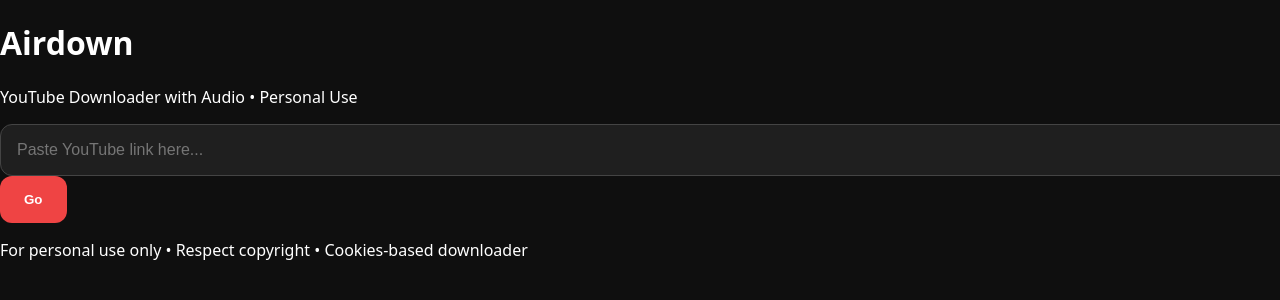
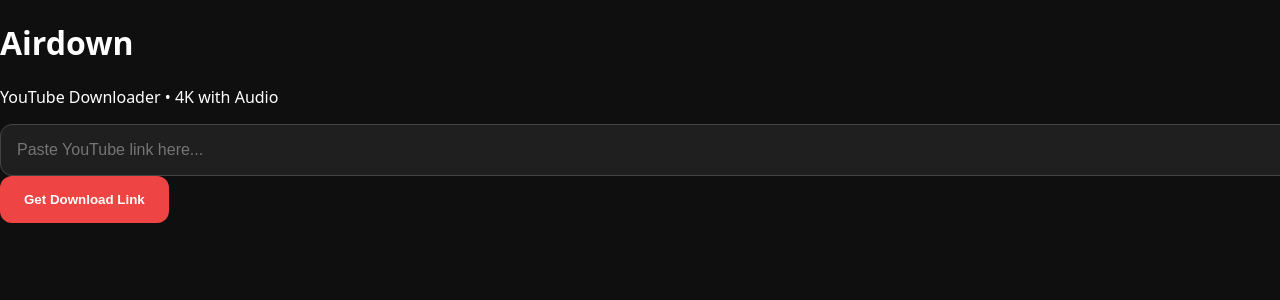
Before and after one commit to akggautamasar/Airdown, a Next.js app: page / in a window 1280 px wide. Shown: the top 300 px of the page. Built offline with nearby package versions, Linux system fonts and the light colour scheme.

Commit message:
Update page.js

```diff
--- a/app/page.js
+++ b/app/page.js
@@ -9,138 +9,112 @@
   const [error, setError] = useState('');
   const [downloading, setDownloading] = useState(false);
 
-  // ← Change this if your backend URL is different
-  const backendUrl = 'https://ytdownback.onrender.com';
-
-  const fetchInfo = async () => {
-    if (!url.trim()) {
-      setError('Please paste a YouTube link');
-      return;
-    }
+  const handleSubmit = async (e) => {
+    e.preventDefault();
+    if (!url.trim()) return;
 
     setLoading(true);
     setError('');
     setVideoInfo(null);
 
     try {
-      const response = await fetch(`${backendUrl}/info`, {
+      const response = await fetch('https://api.cobalt.tools/api/json', {
         method: 'POST',
         headers: { 'Content-Type': 'application/json' },
-        body: JSON.stringify({ url: url.trim() }),
+        body: JSON.stringify({
+          url: url.trim(),
+          isAudioOnly: false,
+        }),
       });
 
       const data = await response.json();
 
-      if (!response.ok) {
-        throw new Error(data.error || 'Failed to fetch video info');
+      if (data.status === 'error' || !data.url) {
+        throw new Error(data.text || 'Failed to process this video. Try another one.');
       }
 
-      setVideoInfo(data);
+      setVideoInfo({
+        title: data.text || 'YouTube Video',
+        downloadUrl: data.url,
+        thumbnail: `https://i.ytimg.com/vi/${url.split('v=')[1]?.split('&')[0] || url.split('/').pop()}/maxresdefault.jpg`,
+      });
     } catch (err) {
-      console.error(err);
-      setError(err.message || 'Failed to fetch video. Make sure your cookies.txt is valid and not expired.');
+      setError(err.message || 'Something went wrong. Try a different public video.');
     } finally {
       setLoading(false);
     }
   };
 
-  const handleDownload = (formatId) => {
+  const handleDownload = () => {
+    if (!videoInfo) return;
     setDownloading(true);
-    const downloadUrl = `${backendUrl}/download?url=${encodeURIComponent(url)}&format_id=${formatId}`;
 
-    // Trigger download
     const link = document.createElement('a');
-    link.href = downloadUrl;
+    link.href = videoInfo.downloadUrl;
     link.download = '';
     document.body.appendChild(link);
     link.click();
     document.body.removeChild(link);
 
-    setTimeout(() => setDownloading(false), 2000);
+    setTimeout(() => setDownloading(false), 1500);
   };
 
   return (
     <div className="min-h-screen bg-zinc-950 text-white p-6">
-      <div className="max-w-2xl mx-auto">
-        {/* Header */}
-        <div className="text-center mb-12 pt-8">
-          <h1 className="text-6xl font-bold mb-3 tracking-tight">Airdown</h1>
-          <p className="text-zinc-400 text-lg">YouTube Downloader with Audio • Personal Use</p>
+      <div className="max-w-xl mx-auto">
+        <div className="text-center mb-12 pt-10">
+          <h1 className="text-6xl font-bold mb-2">Airdown</h1>
+          <p className="text-zinc-400">YouTube Downloader • 4K with Audio</p>
         </div>
 
-        {/* Input Section */}
-        <div className="bg-zinc-900 p-8 rounded-3xl shadow-2xl mb-10">
-          <div className="flex gap-3">
+        <form onSubmit={handleSubmit} className="bg-zinc-900 p-8 rounded-3xl mb-10">
           <input
             type="text"
             value={url}
             onChange={(e) => setUrl(e.target.value)}
             placeholder="Paste YouTube link here..."
-              className="flex-1 bg-zinc-800 border border-zinc-700 rounded-2xl px-6 py-5 text-lg focus:outline-none focus:border-red-600 placeholder:text-zinc-500"
+            className="w-full bg-zinc-800 border border-zinc-700 rounded-2xl px-6 py-5 text-lg focus:outline-none focus:border-red-600 mb-6 placeholder:text-zinc-500"
           />
           <button
-              onClick={fetchInfo}
+            type="submit"
             disabled={loading}
-              className="bg-red-600 hover:bg-red-700 px-10 rounded-2xl font-semibold disabled:opacity-70 transition-all"
+            className="w-full bg-red-600 hover:bg-red-700 py-5 rounded-2xl font-semibold text-lg disabled:opacity-70 transition"
           >
-              {loading ? 'Fetching...' : 'Go'}
+            {loading ? 'Processing...' : 'Get Download Link'}
           </button>
-          </div>
-        </div>
+        </form>
 
-        {/* Error Message */}
         {error && (
           <div className="bg-red-950 border border-red-800 p-5 rounded-2xl text-red-400 mb-8 text-center">
             {error}
           </div>
         )}
 
-        {/* Video Info & Formats */}
         {videoInfo && (
-          <div className="bg-zinc-900 rounded-3xl p-8 shadow-2xl">
-            <div className="flex gap-6 mb-8">
+          <div className="bg-zinc-900 rounded-3xl p-8 text-center">
             {videoInfo.thumbnail && (
               <img
                 src={videoInfo.thumbnail}
                 alt="thumbnail"
-                  className="w-48 h-28 object-cover rounded-xl flex-shrink-0"
+                className="w-full rounded-2xl mb-6"
               />
             )}
-              <div className="flex-1">
-                <h2 className="text-2xl font-semibold leading-tight mb-3 line-clamp-3">
-                  {videoInfo.title}
-                </h2>
-                <p className="text-zinc-400">Duration: {videoInfo.duration}</p>
-              </div>
-            </div>
 
-            <h3 className="text-xl font-medium mb-5 text-zinc-300">Available Qualities (with Audio)</h3>
+            <h3 className="text-2xl font-medium mb-8 line-clamp-3">{videoInfo.title}</h3>
 
-            <div className="space-y-3">
-              {videoInfo.formats.map((fmt, index) => (
             <button
-                  key={index}
-                  onClick={() => handleDownload(fmt.format_id)}
+              onClick={handleDownload}
               disabled={downloading}
-                  className="w-full flex justify-between items-center bg-zinc-800 hover:bg-zinc-700 border border-zinc-700 hover:border-red-600 p-6 rounded-2xl transition-all group disabled:opacity-60"
+              className="w-full bg-green-600 hover:bg-green-700 py-6 rounded-2xl font-bold text-xl flex items-center justify-center gap-3 disabled:opacity-70"
             >
-                  <div>
-                    <span className="text-xl font-medium">{fmt.quality}</span>
-                    <span className="ml-3 text-zinc-500">.{fmt.ext}</span>
-                  </div>
-                  <div className="text-right">
-                    <span className="text-sm text-zinc-400">{fmt.filesize}</span>
-                    <div className="text-red-500 text-sm mt-1 group-hover:underline">Download →</div>
-                  </div>
+              ⬇️ Download Video (4K + Audio)
             </button>
-              ))}
-            </div>
+
+            <p className="text-xs text-zinc-500 mt-10">
+              For personal use only • Powered by Cobalt • Respect copyright
+            </p>
           </div>
         )}
-
-        <p className="text-center text-xs text-zinc-500 mt-16">
-          For personal use only • Respect copyright • Cookies-based downloader
-        </p>
       </div>
     </div>
   );
```
Lines whose indentation alone changed are shown as unchanged.
